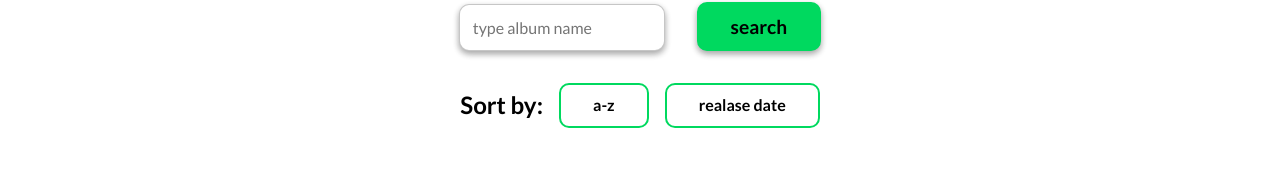
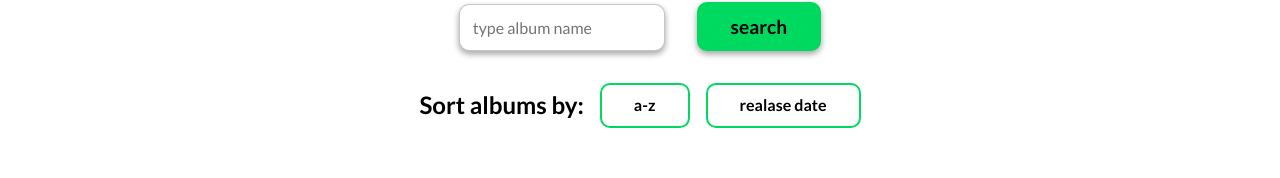
Before and after one commit to Moniaesz/spotify-app, a React (Create React App) app: page / in a window 1280 px wide. Shown: the part 196-374 px from the top of the page. Built offline with nearby package versions, Linux system fonts and the light colour scheme; no server answers; the HTML template or start-up script is replaced by a standard one.

Commit message:
sort albums alphabetically or by relase date

```diff
--- a/src/App.css
+++ b/src/App.css
@@ -62,6 +62,7 @@
 .sort {
   display: flex;
   justify-content: center;
+  flex-wrap: wrap;
   align-items: center;
   font-weight: 700;
 }
@@ -108,7 +109,7 @@
   font-size: 1.2rem;
 }
 .album__img {
-  height: 10rem;
+  height: 8rem;
   border-radius: 50%;
 }
 .single__album-name {
--- a/src/App.js
+++ b/src/App.js
@@ -6,7 +6,6 @@ import Search from './components/Search';
 import Sort from './components/Sort';
 import Playlists from './components/Playlists'
 import queryString from 'query-string';
-
 
 class App extends Component {
   constructor(props) {
@@ -19,9 +18,38 @@ class App extends Component {
     }
   }
 
-  // showAlbumDetails = () => {
-  //   console.log('album details button clicked!');
-  // }
+  //sort albums alphabetically
+  sortAZ = (albums) => {
+    albums = this.state.albums;
+    this.setState({
+      albums: albums.sort((a,b) => (a.name < b.name ? -1 : 1))
+    })
+  }
+
+  //sort albums by release date
+  sortByDate = (albums) => {
+    albums = this.state.albums;
+    this.setState({
+      albums: albums.sort((a,b) => (a.release_date > b.release_date? -1 : 1))
+    })
+  }
+
+  showAlbumDetails = () => {
+    let parsed = queryString.parse(window.location.search);
+    let accessToken = parsed.access_token;
+        //fetch album details - with hardcoded album id
+        fetch("https://api.spotify.com/v1/albums/0vNJ7P4dpArAiw5wBmsA3A/", {
+          headers: {
+            Authorization: `Bearer ${accessToken}`
+          }
+        })
+        .then((res) => res.json())
+        .then((album) =>
+          this.setState({
+            albumDetails: album
+          })
+        );
+  }
 
   getAlbums = (query) => {
     let parsed = queryString.parse(window.location.search);
@@ -47,12 +75,11 @@ class App extends Component {
   }
 
   componentDidMount() {
-
     let parsed = queryString.parse(window.location.search);
     let accessToken = parsed.access_token;
 
     //fetch all albums that match the search query
-    fetch(`https://api.spotify.com/v1/search?q=sade&type=album`, {
+    fetch(`https://api.spotify.com/v1/search?q=daria%20zawiałow&type=album`, {
       headers: {
         Authorization: `Bearer ${accessToken}`
       }
@@ -65,30 +92,19 @@ class App extends Component {
         })
       }
     );
-
-    //fetch album details - with hardcoded album id
-    fetch("https://api.spotify.com/v1/albums/0vNJ7P4dpArAiw5wBmsA3A/", {
-      headers: {
-        Authorization: `Bearer ${accessToken}`
-      }
-    })
-    .then((res) => res.json())
-    .then((album) =>
-      this.setState({
-        albumDetails: album
-      })
-    );
   }
 
   render() {
     console.log(this.state.albums);
-    console.log(this.state.albumDetails);
 
     return (
       <div className="App">
         <Header />
         <Search getAlbums={this.getAlbums}/>
-        <Sort />
+        <Sort
+          sortAZ={this.sortAZ}
+          sortByDate={this.sortByDate}
+        />
         <Playlists
           albums={this.state.albums}
           showAlbumDetails={this.showAlbumDetails}
--- a/src/components/Sort.js
+++ b/src/components/Sort.js
@@ -3,11 +3,24 @@ import React, { Component } from 'react';
 export default class Sort extends Component {
   state = {  }
   render() {
+
+    const { sortAZ, sortByDate } = this.props;
+
     return (
       <section className="sort">
-        <h4 className="sort__heading">Sort by:</h4>
-        <button className="btn btn--sort btn--az">a-z</button>
-        <button className="btn btn--sort">realase date</button>
+        <h4 className="sort__heading">Sort albums by:</h4>
+        <div className="sort__buttons ">
+          <button
+            className="btn btn--sort btn--az"
+            onClick={sortAZ}
+            >a-z
+          </button>
+          <button
+            className="btn btn--sort"
+            onClick={sortByDate}
+            >realase date
+          </button>
+        </div>
       </section>
       );
   }
```
